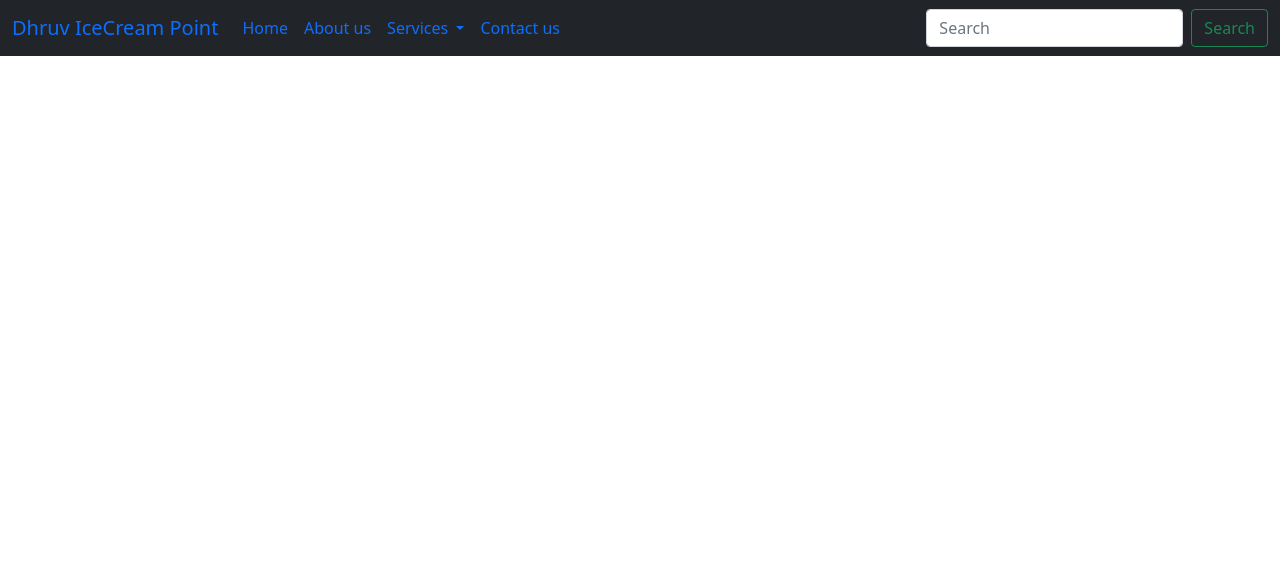
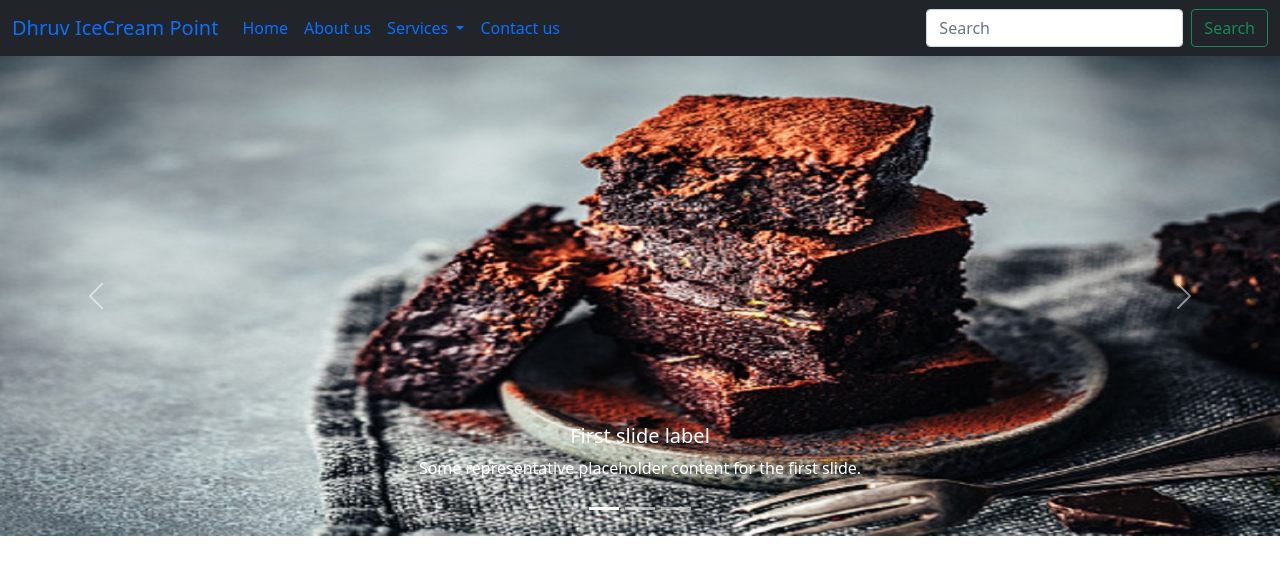
Before and after one commit to DhruvRathod7/Dhruvpython, a Django app: page / in a window 1280 px wide. Shown: the top 575 px of the page. Run offline with Django 4.2, Linux system fonts and the light colour scheme.

Commit message:
Django project

```diff
--- a/Django/Dhruv/myApp/views.py
+++ b/Django/Dhruv/myApp/views.py
@@ -12,12 +12,12 @@ def index(request):
 
 
 def about(request):
-    return HttpResponse("this is about page")
+    return render(request, 'about.html')
 
 
 def services(request):
-    return HttpResponse("this is services page")
+    return render(request, 'services.html')
 
 
 def contact(request):
-    return HttpResponse("this is contact page")
+    return render(request, 'contact.html')
--- a/Django/Dhruv/templates/index.html
+++ b/Django/Dhruv/templates/index.html
@@ -1,64 +1,45 @@
-<!doctype html>
-<html lang="en">
-  <head>
-    <!-- Required meta tags -->
-    <meta charset="utf-8">
-    <meta name="viewport" content="width=device-width, initial-scale=1">
+{% extends 'base.html' %}
 
-    <!-- Bootstrap CSS -->
-    <link href="https://cdn.jsdelivr.net/npm/bootstrap@5.1.3/dist/css/bootstrap.min.css" rel="stylesheet" integrity="sha384-1BmE4kWBq78iYhFldvKuhfTAU6auU8tT94WrHftjDbrCEXSU1oBoqyl2QvZ6jIW3" crossorigin="anonymous">
+{% block title %}Home{% endblock title %}
 
-    <title>Dhruv IceCream Point</title>
-  </head>
-  <body>
-    <nav class="navbar navbar-expand-lg navbar-blue bg-dark">
-        <div class="container-fluid">
-          <a class="navbar-brand" href="#">Dhruv IceCream Point</a>
-          <button class="navbar-toggler" type="button" data-bs-toggle="collapse" data-bs-target="#navbarSupportedContent" aria-controls="navbarSupportedContent" aria-expanded="false" aria-label="Toggle navigation">
-            <span class="navbar-toggler-icon"></span>
-          </button>
-          <div class="collapse navbar-collapse" id="navbarSupportedContent">
-            <ul class="navbar-nav me-auto mb-2 mb-lg-0">
-              <li class="nav-item">
-                <a class="nav-link active" aria-current="page" href="/">Home</a>
-              </li>
-              <li class="nav-item">
-                <a class="nav-link" href="/about">About us</a>
-              </li>
-              <li class="nav-item dropdown">
-                <a class="nav-link dropdown-toggle" href="/services" id="navbarDropdown" role="button" data-bs-toggle="dropdown" aria-expanded="false">
-                  Services
-                </a>
-                <ul class="dropdown-menu" aria-labelledby="navbarDropdown">
-                  <li><a class="dropdown-item" href="/services">Ice Cream</a></li>
-                  <li><a class="dropdown-item" href="#">Cold drinks</a></li>
-                  <li><hr class="dropdown-divider">
-                </li>
-                  <li><a class="dropdown-item" href="#">Family Pack</a></li>
-                </ul>
-              </li>
-              <li class="nav-item">
-                <a class="nav-link" href="/contact">Contact us</a>
-              </li>
-
-            </ul>
-            <form class="d-flex">
-              <input class="form-control me-2" type="search" placeholder="Search" aria-label="Search">
-              <button class="btn btn-outline-success" type="submit">Search</button>
-            </form>
-          </div>
+{% block body %}
+<div class="container-fluid px-0"><div id="carouselExampleCaptions" class="carousel slide" data-bs-ride="carousel">
+    <div class="carousel-indicators">
+      <button type="button" data-bs-target="#carouselExampleCaptions" data-bs-slide-to="0" class="active" aria-current="true" aria-label="Slide 1"></button>
+      <button type="button" data-bs-target="#carouselExampleCaptions" data-bs-slide-to="1" aria-label="Slide 2"></button>
+      <button type="button" data-bs-target="#carouselExampleCaptions" data-bs-slide-to="2" aria-label="Slide 3"></button>
+    </div>
+    <div class="carousel-inner">
+      <div class="carousel-item active">
+        <img src="/static/4.jfif" class="d-block w-100" alt="...">
+        <div class="carousel-caption d-none d-md-block">
+          <h5>First slide label</h5>
+          <p>Some representative placeholder content for the first slide.</p>
         </div>
-      </nav>
-
-    <!-- Optional JavaScript; choose one of the two! -->
-
-    <!-- Option 1: Bootstrap Bundle with Popper -->
-    <script src="https://cdn.jsdelivr.net/npm/bootstrap@5.1.3/dist/js/bootstrap.bundle.min.js" integrity="sha384-ka7Sk0Gln4gmtz2MlQnikT1wXgYsOg+OMhuP+IlRH9sENBO0LRn5q+8nbTov4+1p" crossorigin="anonymous"></script>
-
-    <!-- Option 2: Separate Popper and Bootstrap JS -->
-    <!--
-    <script src="https://cdn.jsdelivr.net/npm/@popperjs/core@2.10.2/dist/umd/popper.min.js" integrity="sha384-7+zCNj/IqJ95wo16oMtfsKbZ9ccEh31eOz1HGyDuCQ6wgnyJNSYdrPa03rtR1zdB" crossorigin="anonymous"></script>
-    <script src="https://cdn.jsdelivr.net/npm/bootstrap@5.1.3/dist/js/bootstrap.min.js" integrity="sha384-QJHtvGhmr9XOIpI6YVutG+2QOK9T+ZnN4kzFN1RtK3zEFEIsxhlmWl5/YESvpZ13" crossorigin="anonymous"></script>
-    -->
-  </body>
-</html>
+      </div>
+      <div class="carousel-item">
+        <img src="/static/5.jfif" class="d-block w-100" alt="...">
+        <div class="carousel-caption d-none d-md-block">
+          <h5>Second slide label</h5>
+          <p>Some representative placeholder content for the second slide.</p>
+        </div>
+      </div>
+      <div class="carousel-item">
+        <img src="/static/1.jfif" class="d-block w-100" alt="...">
+        <div class="carousel-caption d-none d-md-block">
+          <h5>Third slide label</h5>
+          <p>Some representative placeholder content for the third slide.</p>
+        </div>
+      </div>
+    </div>
+    <button class="carousel-control-prev" type="button" data-bs-target="#carouselExampleCaptions" data-bs-slide="prev">
+      <span class="carousel-control-prev-icon" aria-hidden="true"></span>
+      <span class="visually-hidden">Previous</span>
+    </button>
+    <button class="carousel-control-next" type="button" data-bs-target="#carouselExampleCaptions" data-bs-slide="next">
+      <span class="carousel-control-next-icon" aria-hidden="true"></span>
+      <span class="visually-hidden">Next</span>
+    </button>
+  </div>
+</div>
+{% endblock body %}
```
Also changed, not shown: Django/Dhruv/templates/about.html (added, +7 -0 lines), Django/Dhruv/templates/contact.html (added, +7 -0 lines), Django/Dhruv/templates/services.html (added, +7 -0 lines), Django/Dhruv/db.sqlite3, Django/Dhruv/static/1.jfif (added), Django/Dhruv/static/2.jfif (added), Django/Dhruv/static/3.jfif (added), Django/Dhruv/static/4.jfif (added), Django/Dhruv/static/5.jfif (added).
